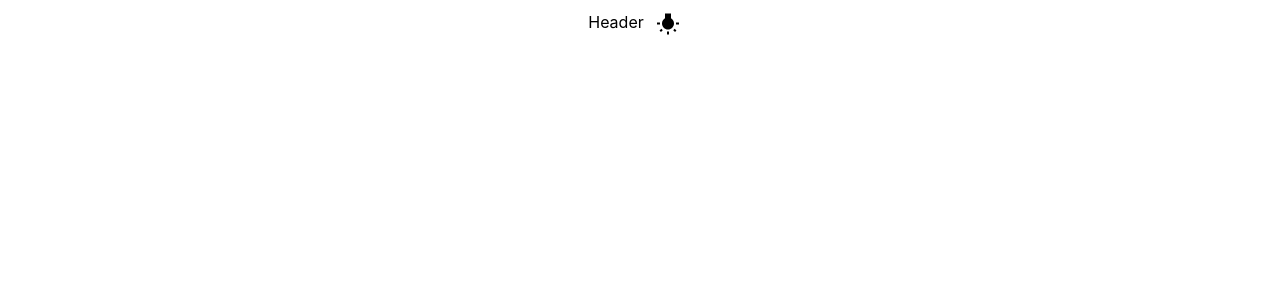
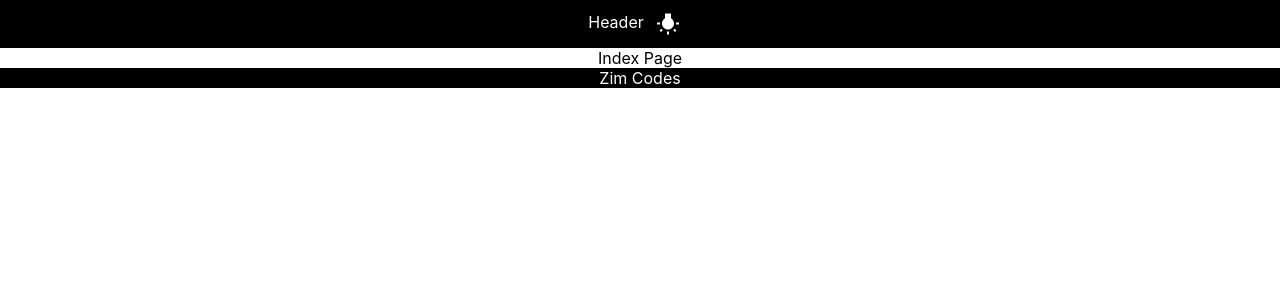
Before and after one commit to Z1mm3r/ZimCodes, a React (Create React App) app: page / in a window 1280 px wide. Shown: the top 300 px of the page. Built offline with nearby package versions, Linux system fonts and the light colour scheme.

Commit message:
added spring

```diff
--- /dev/null
+++ b/jsconfig.json
@@ -0,0 +1,6 @@
+{
+    "compilerOptions": {
+        "baseUrl": "src"
+    },
+    "include": ["src"]
+}
--- a/package.json
+++ b/package.json
@@ -6,6 +6,7 @@
     "@material-ui/core": "^4.11.4",
     "@material-ui/icons": "^4.11.2",
     "@material-ui/styles": "^4.11.4",
+    "@react-spring/web": "^9.2.2",
     "@testing-library/jest-dom": "^5.11.4",
     "@testing-library/react": "^11.1.0",
     "@testing-library/user-event": "^12.1.10",
--- a/src/App.js
+++ b/src/App.js
@@ -4,14 +4,14 @@ import './App.css';
 import React, {createContext,useState} from 'react'
 
 import Header from './components/Header'
-import IndexHero from './components/IndexHero'
+import IndexPage from './screens/IndexPage'
 import LightingContext from './components/LightingContext'
 
 
 
 function App() {
 
-  const [lighting,setLighting] = useState('light')
+  const [lighting,setLighting] = useState('dark')
 
   const toggleLighting = () => {
     setLighting( lighting === "light" ? "dark" : "light")
@@ -22,8 +22,7 @@ function App() {
     <div className="App">
       <LightingContext.Provider value={{ lighting,toggleLighting}}>
         <Header/>
-        <IndexHero>
-        </IndexHero>
+        <IndexPage/>
       </LightingContext.Provider>
     </div>
   );
--- a/src/components/IndexHero/IndexHero.js
+++ /dev/null
@@ -1,13 +0,0 @@
-import react from 'react'
-
-
-
-const IndexHero =  () => {
-    return (
-        <>
-
-        </>
-    )
-}
-
-export default IndexHero
--- a/src/components/IndexHero/index.js
+++ /dev/null
@@ -1,18 +0,0 @@
-import react from 'react'
-import useStyles from '../../utils/useStyles.js'
-import {makeStyles} from '@material-ui/core'
-
-import IndexHero from './IndexHero.js'
-//import styles from './styles.js'
-
-
-//const useStyle = makeStyles(styles)
-
-const Index =  function(props){
-    //const classes = useStyle(props);
-    return(
-        <IndexHero/>
-    )
-}
-
-export default Index
--- /dev/null
+++ b/src/screens/IndexPage/IndexHero/IndexHero.js
@@ -0,0 +1,32 @@
+import react, {useContext} from 'react'
+import cx from 'classnames'
+
+import LightingContext from  'components/LightingContext'
+
+
+const IndexHero =  (props) => {
+    const {
+        classes,
+    } = {...props}
+
+    const {lighting} = useContext(LightingContext);
+
+    return (
+        <div
+        className={
+            cx(
+                classes.heroContainer,
+                lighting === "light" ?  classes.lightContainer : classes.darkContainer,)
+        }>
+            <div className= {
+                cx(
+                    classes.heroText
+                )
+            }>
+                Zim Codes
+            </div>
+        </div>
+    )
+}
+
+export default IndexHero
--- /dev/null
+++ b/src/screens/IndexPage/IndexHero/index.js
@@ -0,0 +1,18 @@
+import react from 'react'
+//import useStyles from '../../../utils/useStyles.js'
+import {makeStyles} from '@material-ui/core'
+
+import IndexHero from './IndexHero.js'
+import styles from './styles.js'
+
+
+const useStyle = makeStyles(styles)
+
+const Index =  function(props){
+    const classes = useStyle(props);
+    return(
+        <IndexHero classes={classes}/>
+    )
+}
+
+export default Index
--- /dev/null
+++ b/src/screens/IndexPage/IndexHero/styles.js
@@ -0,0 +1,20 @@
+import {px} from 'utils/utils.js'
+
+const styles = {
+    heroContainer:{
+        width: '100%',
+    },
+    heroText:{
+
+    },
+    lightContainer:{
+        background:'white',
+        color: 'black',
+    },
+    darkContainer:{
+        background:'black',
+        color: 'white',
+    }
+}
+
+export default styles
--- /dev/null
+++ b/src/screens/IndexPage/index.js
@@ -0,0 +1,26 @@
+import React from 'react'
+import cx from 'classnames'
+import Grid from '@material-ui/core/Grid'
+
+import IndexHero from './IndexHero'
+
+
+
+const IndexPage = (props) => {
+    const{
+        classes
+    } = {...props}
+
+    return(
+        <Grid  container>
+            <Grid item xs={12}>
+                Index Page
+            </Grid>
+            <Grid item xs={12}>
+                <IndexHero/>
+            </Grid>
+        </Grid>
+    )
+}
+
+export default IndexPage
--- /dev/null
+++ b/src/screens/IndexPage/styles.js
@@ -0,0 +1,7 @@
+const styles = {
+    gridContainer:{
+        display: 'flex',
+    }
+}
+
+export default styles
--- /dev/null
+++ b/src/utils/utils.js
@@ -0,0 +1,2 @@
+
+export const px = (string) => `${string}px`
```
Also changed, not shown: src/components/IndexHero/styles.js (deleted), 2 other files (tests, documents, lock files or other folders).
